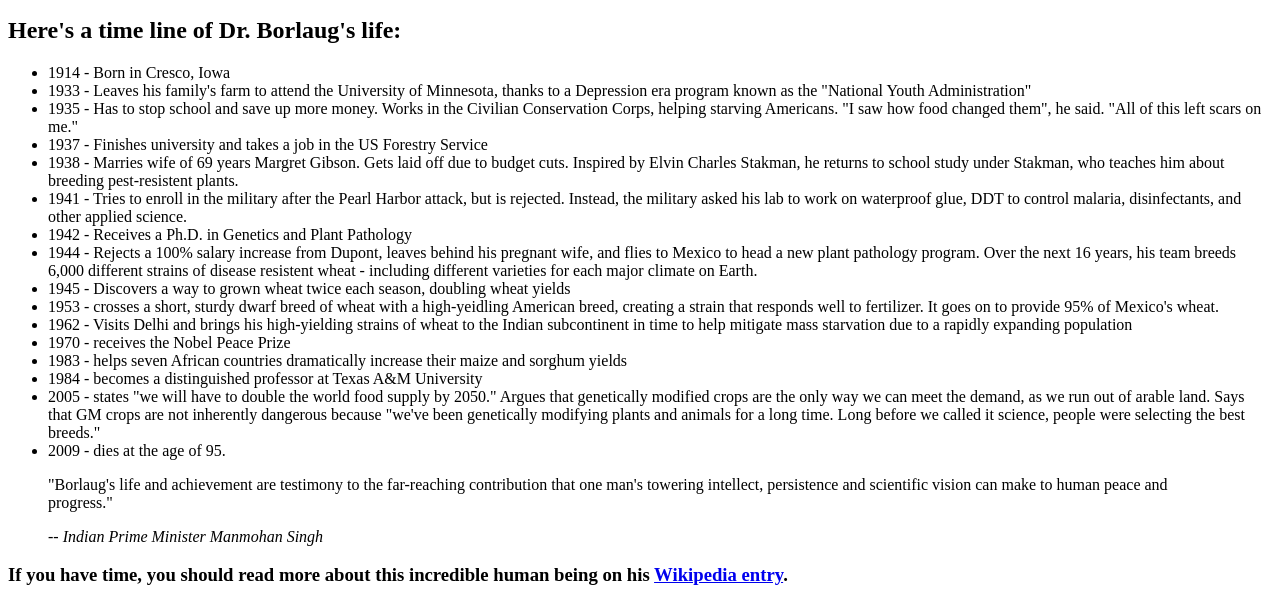
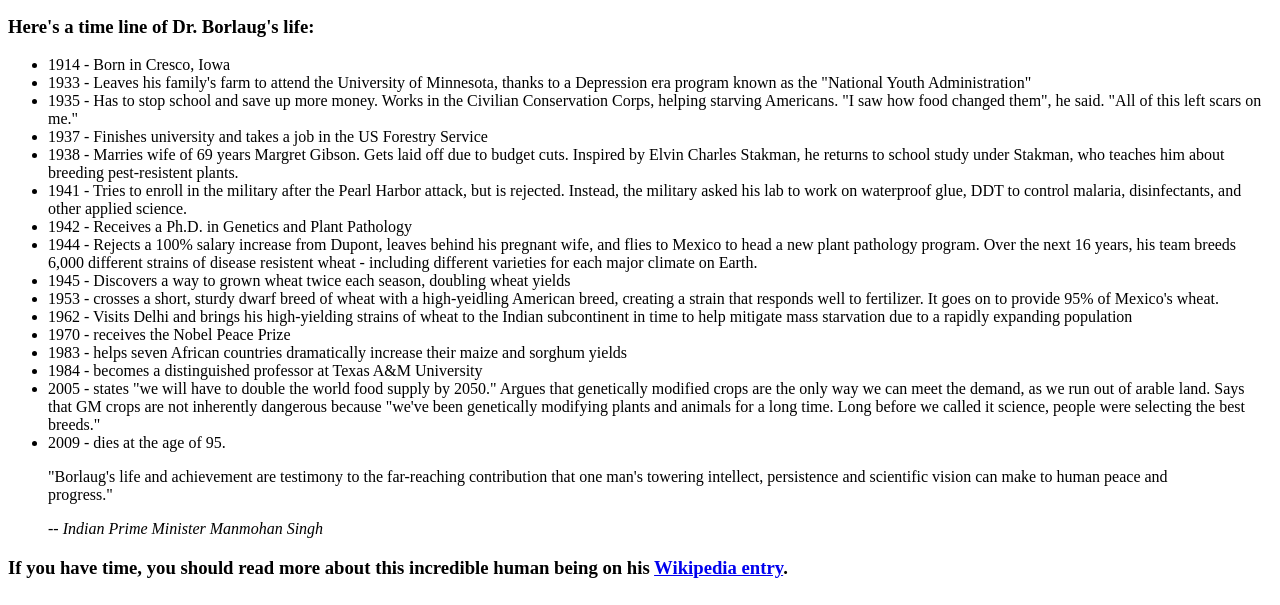
Before and after one commit to Olexivas/tribute-page, a plain HTML site: page index.html in a window 1280 px wide. Shown: the part 439-1044 px from the top of the page. Drawn offline with Linux system fonts and the light colour scheme.

Commit message:
updated index file

```diff
--- a/index.html
+++ b/index.html
@@ -5,6 +5,8 @@
     <meta charset="UTF-8">
     <meta name="viewport" content="width=device-width, initial-scale=1.0">
     <meta http-equiv="X-UA-Compatible" content="ie=edge">
+    <link href="https://fonts.googleapis.com/css?family=Roboto:400,700&display=swap" rel="stylesheet">
+    <link rel="stylesheet" href="style.css">
     <title>Tribute Page</title>
 </head>
 
@@ -13,52 +15,52 @@
         <h1 class="" id="title">Dr. Norman Borlaug</h1>
 
         <p>The man who saved a billion lives</p>
-        <figure class="img">
-            <img src="https://c2.staticflickr.com/4/3689/10613180113_fdf7bcd316_b.jpg" alt="">
+        <figure id="img-div">
+            <img id="img" src="https://c2.staticflickr.com/4/3689/10613180113_fdf7bcd316_b.jpg" alt="">
 
             <figcaption id="img-caption">Dr. Norman Borlaug, third from the left, trains biologists in Mexico on how to
                 increase wheat yields - part of his
                 life-long war on hunger.</figcaption>
         </figure>
 
-        <section class="tribute-info">
-            <h1>
+        <section id="tribute-info">
+            <h3>
                 Here's a time line of Dr. Borlaug's life:
-            </h1>
+            </h3>
 
             <ul>
-                <li>1914 - Born in Cresco, Iowa</li>
-                <li>1933 - Leaves his family's farm to attend the University of Minnesota, thanks to a Depression era
+                <li><span>1914</span> - Born in Cresco, Iowa</li>
+                <li><span>1933</span> - Leaves his family's farm to attend the University of Minnesota, thanks to a Depression era
                     program known as the
                     "National Youth Administration"</li>
-                <li>1935 - Has to stop school and save up more money. Works in the Civilian Conservation Corps, helping
+                <li><span>1935</span> - Has to stop school and save up more money. Works in the Civilian Conservation Corps, helping
                     starving Americans.
                     "I saw how food changed them", he said. "All of this left scars on me."</li>
-                <li>1937 - Finishes university and takes a job in the US Forestry Service</li>
-                <li>1938 - Marries wife of 69 years Margret Gibson. Gets laid off due to budget cuts. Inspired by Elvin
+                <li><span>1937</span> - Finishes university and takes a job in the US Forestry Service</li>
+                <li><span>1938</span> - Marries wife of 69 years Margret Gibson. Gets laid off due to budget cuts. Inspired by Elvin
                     Charles Stakman, he
                     returns to school study under Stakman, who teaches him about breeding pest-resistent plants.</li>
-                <li>1941 - Tries to enroll in the military after the Pearl Harbor attack, but is rejected. Instead, the
+                <li><span>1941</span> - Tries to enroll in the military after the Pearl Harbor attack, but is rejected. Instead, the
                     military asked his
                     lab to work on waterproof glue, DDT to control malaria, disinfectants, and other applied science.
                 </li>
-                <li>1942 - Receives a Ph.D. in Genetics and Plant Pathology</li>
-                <li>1944 - Rejects a 100% salary increase from Dupont, leaves behind his pregnant wife, and flies to
+                <li><span>1942</span> - Receives a Ph.D. in Genetics and Plant Pathology</li>
+                <li><span>1944</span> - Rejects a 100% salary increase from Dupont, leaves behind his pregnant wife, and flies to
                     Mexico to head a new
                     plant pathology program. Over the next 16 years, his team breeds 6,000 different strains of disease
                     resistent wheat -
                     including different varieties for each major climate on Earth.</li>
-                <li>1945 - Discovers a way to grown wheat twice each season, doubling wheat yields</li>
-                <li>1953 - crosses a short, sturdy dwarf breed of wheat with a high-yeidling American breed, creating a
+                <li><span>1945</span> - Discovers a way to grown wheat twice each season, doubling wheat yields</li>
+                <li><span>1953</span> - crosses a short, sturdy dwarf breed of wheat with a high-yeidling American breed, creating a
                     strain that responds
                     well to fertilizer. It goes on to provide 95% of Mexico's wheat.</li>
-                <li>1962 - Visits Delhi and brings his high-yielding strains of wheat to the Indian subcontinent in time
+                <li><span>1962</span> - Visits Delhi and brings his high-yielding strains of wheat to the Indian subcontinent in time
                     to help mitigate
                     mass starvation due to a rapidly expanding population</li>
-                <li>1970 - receives the Nobel Peace Prize</li>
-                <li>1983 - helps seven African countries dramatically increase their maize and sorghum yields</li>
-                <li>1984 - becomes a distinguished professor at Texas A&M University</li>
-                <li>2005 - states "we will have to double the world food supply by 2050." Argues that genetically
+                <li><span>1970</span> - receives the Nobel Peace Prize</li>
+                <li><span>1983</span> - helps seven African countries dramatically increase their maize and sorghum yields</li>
+                <li><span>1984</span> - becomes a distinguished professor at Texas A&M University</li>
+                <li><span>2005</span> - states "we will have to double the world food supply by 2050." Argues that genetically
                     modified crops are the
                     only way we can meet the demand, as we run out of arable land. Says that GM crops are not inherently
                     dangerous because
@@ -66,7 +68,7 @@
                     science, people were
                     selecting the best breeds."
                 </li>
-                <li>2009 - dies at the age of 95.</li>
+                <li><span>2009</span> - dies at the age of 95.</li>
             </ul>
 
             <blockquote
```
